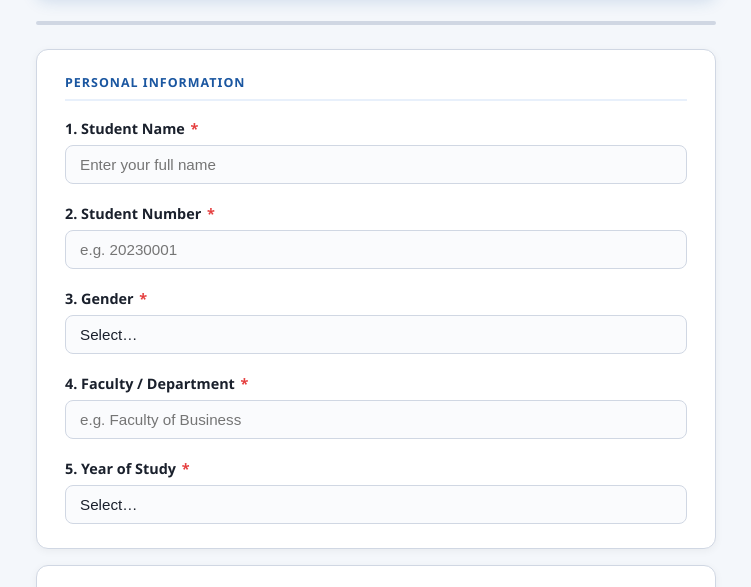
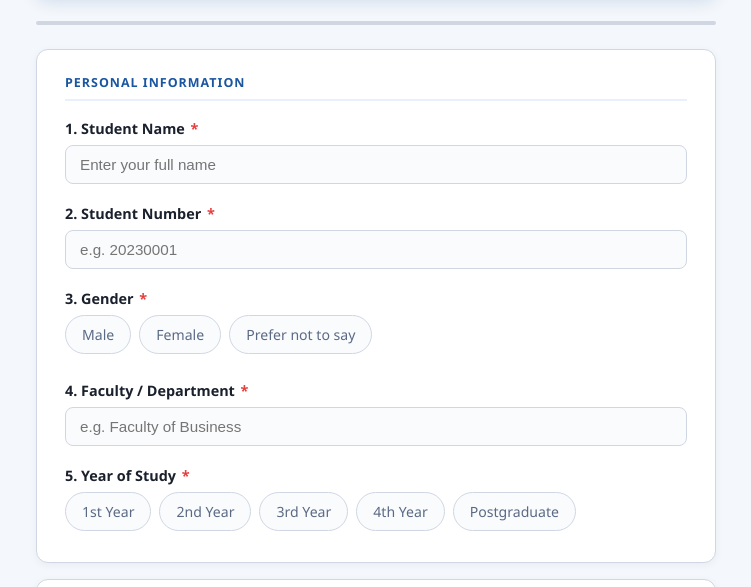
Before and after one commit to KirillRiabkov/elu-survey, a plain HTML site: page index.html in a window 1280 px wide. Shown: the part 137-724 px from the top of the page, without its empty margins (264-1015 px from the left). Drawn offline with Linux system fonts and the light colour scheme.

Commit message:
Implement custom choice pills for gender and year
Replaced native select elements with custom radio button choices for gender and year of study. Added styles for choice pills and updated progress tracking in JavaScript.

```diff
--- a/index.html
+++ b/index.html
@@ -109,6 +109,46 @@
       border-color: var(--accent);
       box-shadow: 0 0 0 3px rgba(46,134,222,0.15);
       background: white;
+    }
+
+    /* Choice pills (replaces native <select> to avoid browser auto-translation) */
+    .choice-group {
+      display: flex;
+      flex-wrap: wrap;
+      gap: 8px;
+    }
+
+    .choice-pill {
+      cursor: pointer;
+    }
+
+    .choice-pill input[type="radio"] {
+      display: none;
+    }
+
+    .pill {
+      display: inline-block;
+      padding: 9px 16px;
+      border: 1.5px solid var(--border);
+      border-radius: 20px;
+      font-size: 0.88rem;
+      font-weight: 500;
+      color: var(--muted);
+      background: #fafbfd;
+      transition: all 0.15s;
+      user-select: none;
+    }
+
+    .choice-pill input[type="radio"]:checked + .pill {
+      border-color: var(--accent);
+      background: var(--primary-light);
+      color: var(--primary);
+      font-weight: 700;
+      box-shadow: 0 2px 8px rgba(46,134,222,0.18);
+    }
+
+    .choice-pill:hover .pill {
+      border-color: var(--accent);
     }
 
     /* Likert scale */
@@ -317,13 +357,21 @@
       </div>
 
       <div class="field">
-        <label for="gender">3. Gender <span class="req">*</span></label>
-        <select id="gender" name="gender" required>
-          <option value="" disabled selected>Select…</option>
-          <option>Male</option>
-          <option>Female</option>
-          <option>Prefer not to say</option>
-        </select>
+        <label>3. Gender <span class="req">*</span></label>
+        <div class="choice-group" data-q="gender">
+          <label class="choice-pill">
+            <input type="radio" name="gender" value="Male" required />
+            <span class="pill">Male</span>
+          </label>
+          <label class="choice-pill">
+            <input type="radio" name="gender" value="Female" />
+            <span class="pill">Female</span>
+          </label>
+          <label class="choice-pill">
+            <input type="radio" name="gender" value="Prefer not to say" />
+            <span class="pill">Prefer not to say</span>
+          </label>
+        </div>
       </div>
 
       <div class="field">
@@ -332,15 +380,29 @@
       </div>
 
       <div class="field">
-        <label for="year">5. Year of Study <span class="req">*</span></label>
-        <select id="year" name="year" required>
-          <option value="" disabled selected>Select…</option>
-          <option>1st Year</option>
-          <option>2nd Year</option>
-          <option>3rd Year</option>
-          <option>4th Year</option>
-          <option>Postgraduate</option>
-        </select>
+        <label>5. Year of Study <span class="req">*</span></label>
+        <div class="choice-group" data-q="year">
+          <label class="choice-pill">
+            <input type="radio" name="year" value="1st Year" required />
+            <span class="pill">1st Year</span>
+          </label>
+          <label class="choice-pill">
+            <input type="radio" name="year" value="2nd Year" />
+            <span class="pill">2nd Year</span>
+          </label>
+          <label class="choice-pill">
+            <input type="radio" name="year" value="3rd Year" />
+            <span class="pill">3rd Year</span>
+          </label>
+          <label class="choice-pill">
+            <input type="radio" name="year" value="4th Year" />
+            <span class="pill">4th Year</span>
+          </label>
+          <label class="choice-pill">
+            <input type="radio" name="year" value="Postgraduate" />
+            <span class="pill">Postgraduate</span>
+          </label>
+        </div>
       </div>
     </div>
 
@@ -538,6 +600,16 @@
         </div>
       </div>
 
+      <!-- Q16 - Open ended -->
+      <div class="likert-question">
+        <div class="q-text">
+          <span class="q-num">16</span>
+          Do you have any comments or suggestions to improve online teaching? (e.g. equipment, audio/video quality, organization)
+          <span style="color: var(--muted); font-weight: 400; font-size: 0.82rem;"> (optional)</span>
+        </div>
+        <textarea id="q16" name="q16" rows="3" placeholder="Your answer…" style="width:100%; padding:10px 14px; border:1.5px solid var(--border); border-radius:8px; font-size:0.92rem; font-family:inherit; resize:vertical;"></textarea>
+      </div>
+
     </div><!-- /card -->
 
     <div class="card submit-wrap">
@@ -562,17 +634,16 @@
   // ⚠️ REPLACE THIS URL with your Google Apps Script Web App URL
   const SHEET_URL = "https://script.google.com/macros/s/AKfycbzCqKQv4FkOzzUH3H2kSi0BcCWgrbq-Uhb-DGM-O_BDZ-yNN_QGzwkgZymRaecSivN6/exec";
 
-  // Progress bar: count answered radio groups
-  const radioGroups = ["q6","q7","q8","q9","q10","q11","q12","q13","q14","q15"];
-  const totalFields = 5 + radioGroups.length; // 5 text fields + 10 radio groups
+  // Progress bar: count answered fields
+  const radioGroups = ["gender","year","q6","q7","q8","q9","q10","q11","q12","q13","q14","q15"];
+  const textFields = ["name","studentNo","faculty"];
+  const totalFields = textFields.length + radioGroups.length;
 
   function updateProgress() {
     let filled = 0;
-    // text fields
-    ["name","studentNo","gender","faculty","year"].forEach(id => {
+    textFields.forEach(id => {
       if (document.getElementById(id)?.value?.trim()) filled++;
     });
-    // radio groups
     radioGroups.forEach(name => {
       if (document.querySelector(`input[name="${name}"]:checked`)) filled++;
     });
@@ -595,15 +666,15 @@
     const data = {
       name:      document.getElementById("name").value.trim(),
       studentNo: document.getElementById("studentNo").value.trim(),
-      gender:    document.getElementById("gender").value,
       faculty:   document.getElementById("faculty").value.trim(),
-      year:      document.getElementById("year").value,
     };
 
     radioGroups.forEach(q => {
       const checked = document.querySelector(`input[name="${q}"]:checked`);
       data[q] = checked ? checked.value : "";
     });
+
+    data.q16 = document.getElementById("q16").value.trim();
 
     btn.disabled = true;
     btn.textContent = "Submitting…";
```
